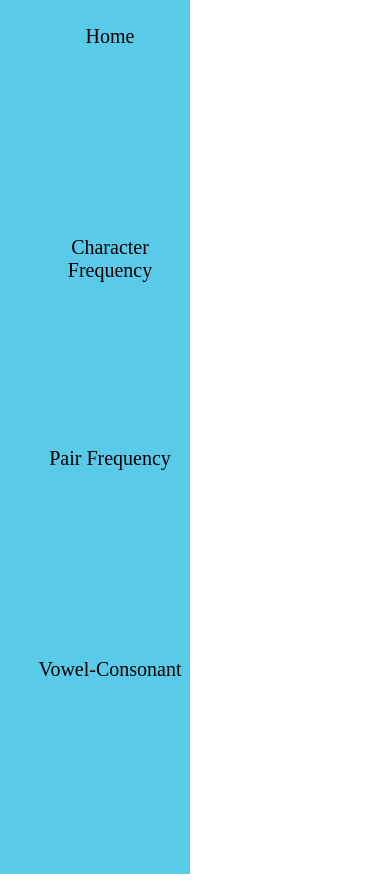
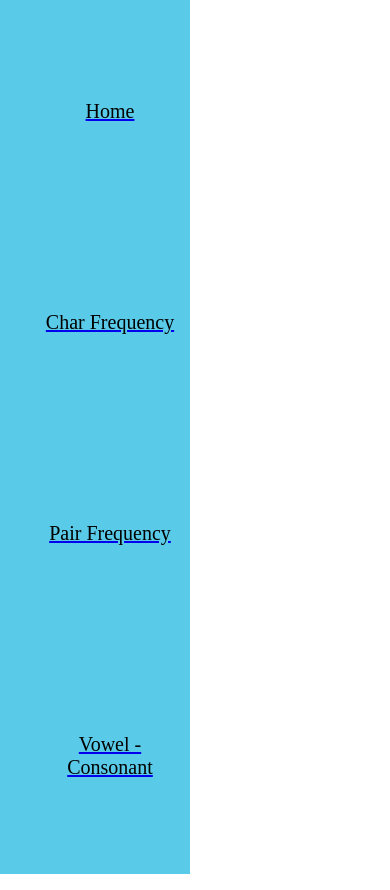
Before and after one commit to SKR301/text-analyzer, a React Native app: screen / in a window 390 px wide. Built offline with nearby package versions, Linux system fonts and the light colour scheme.

Commit message:
link in center #17

```diff
--- a/App.js
+++ b/App.js
@@ -22,10 +22,26 @@ class App extends Component {
             <Router className='App'>
                 <div>
                     <ul className='navbarContainer'>
-                        <li className='nav-link'><Link className='link-text'  to={{ pathname: '/home', data: {sendFileData: this.getFileData} }}>Home</Link></li>
-                        <li className='nav-link'><Link className='link-text'  to={{ pathname: '/charFrequency', data: {fileData: this.state.fileData} }}>Character Frequency</Link></li>
-                        <li className='nav-link'><Link className='link-text' to={{ pathname: '/pairFrequency', data: {fileData: this.state.fileData} }}>Pair Frequency</Link></li>
-                        <li className='nav-link'><Link className='link-text' to={{ pathname: '/vowelVSconsonant', data: {fileData: this.state.fileData} }}>Vowel-Consonant</Link></li>
+                        <li className='nav-link'>
+                            <Link className='' to={{ pathname: '/home', data: {sendFileData: this.getFileData} }}>
+                                <p className='link-text'>Home</p>
+                            </Link>
+                        </li>
+                        <li className='nav-link'>
+                            <Link className='' to={{ pathname: '/charFrequency', data: {fileData: this.state.fileData} }}>
+                                <p className='link-text'>Char Frequency</p>
+                            </Link>
+                        </li>
+                        <li className='nav-link'>
+                            <Link className='' to={{ pathname: '/pairFrequency', data: {fileData: this.state.fileData} }}>
+                                <p className='link-text'>Pair Frequency</p>
+                            </Link>
+                        </li>
+                        <li className='nav-link'>
+                            <Link className='' to={{ pathname: '/vowelVSconsonant', data: {fileData: this.state.fileData} }}>
+                                <p className='link-text'>Vowel - Consonant</p>
+                            </Link>
+                        </li>
                     </ul>
                 </div>
                 <Switch>
--- a/css/navbar.css
+++ b/css/navbar.css
@@ -27,5 +27,5 @@
     color: #000000;
     font-size: 20px;
     text-decoration: none;
-    margin-top: 100px;
+    margin-top: 50%;
 }
```
